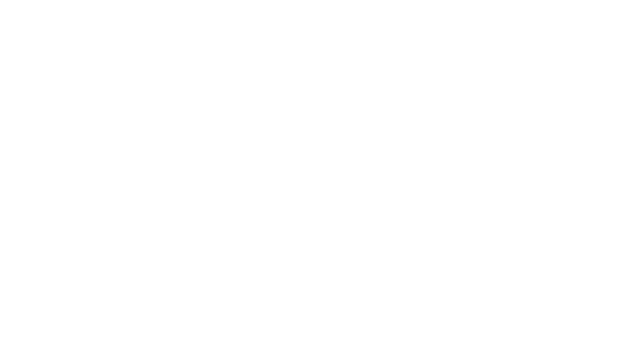
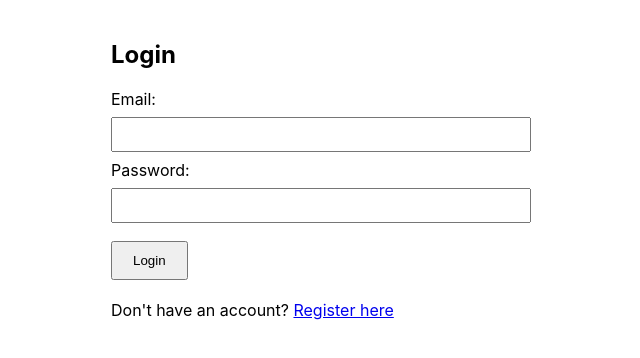
Before and after one commit to xyrillabuan3-art/folioproject, a React (Create React App) app in the folder frontend/: page /login in a window 1280 px wide. Before the commit this address had no page. Shown: the top 358 px of the page, without its empty margins (329-969 px from the left). Built offline with nearby package versions, Linux system fonts and the light colour scheme.

Commit message:
Add login page and fix App.js location

```diff
--- a/frontend/src/App.js
+++ b/frontend/src/App.js
@@ -5,6 +5,8 @@ import AboutPage from './pages/aboutpages';
 import ContactPage from './pages/contactpage';
 import RegisterPage from './pages/registerpage';
 import GamePage from './pages/gamepage';
+import LoginPage from './pages/loginpage';
+
 function App() {
   return (
     <BrowserRouter>
@@ -14,9 +16,11 @@ return (
         <Route path='/about' element={<AboutPage />} />
         <Route path='/contact' element={<ContactPage />} />
         <Route path='/register' element={<RegisterPage />} />
-<Route path= '/game' element={<GamePage />} />
+        <Route path='/login' element={<LoginPage />} />
+        <Route path='/game' element={<GamePage />} />
       </Routes>
     </BrowserRouter>
   );
 }
+
 export default App;
--- a/frontend/src/pages/loginpage.js
+++ b/frontend/src/pages/loginpage.js
@@ -0,0 +1,61 @@
+import React, { useState } from 'react';
+import { useNavigate, Link } from 'react-router-dom';
+import axios from '../api/axios';
+
+function LoginPage() {
+  const [email, setEmail] = useState('');
+  const [password, setPassword] = useState('');
+  const [error, setError] = useState('');
+  const navigate = useNavigate();
+
+  const handleSubmit = async (e) => {
+    e.preventDefault();
+    setError('');
+
+    try {
+      const response = await axios.post('/auth/login', { email, password });
+      localStorage.setItem('token', response.data.token);
+      localStorage.setItem('user', JSON.stringify(response.data.user));
+      navigate('/home');
+    } catch (err) {
+      setError(err.response?.data?.message || 'Login failed');
+    }
+  };
+
+  return (
+    <div style={{ padding: '20px', maxWidth: '400px', margin: '0 auto' }}>
+      <h2>Login</h2>
+      {error && <p style={{ color: 'red' }}>{error}</p>}
+      <form onSubmit={handleSubmit}>
+        <div>
+          <label>Email:</label><br/>
+          <input
+            type="email"
+            value={email}
+            onChange={(e) => setEmail(e.target.value)}
+            required
+            style={{ width: '100%', padding: '8px', margin: '8px 0' }}
+          />
+        </div>
+        <div>
+          <label>Password:</label><br/>
+          <input
+            type="password"
+            value={password}
+            onChange={(e) => setPassword(e.target.value)}
+            required
+            style={{ width: '100%', padding: '8px', margin: '8px 0' }}
+          />
+        </div>
+        <button type="submit" style={{ padding: '10px 20px', marginTop: '10px' }}>
+          Login
+        </button>
+      </form>
+      <p style={{ marginTop: '20px' }}>
+        Don't have an account? <Link to="/register">Register here</Link>
+      </p>
+    </div>
+  );
+}
+
+export default LoginPage;
```
Lines whose indentation alone changed are shown as unchanged.
